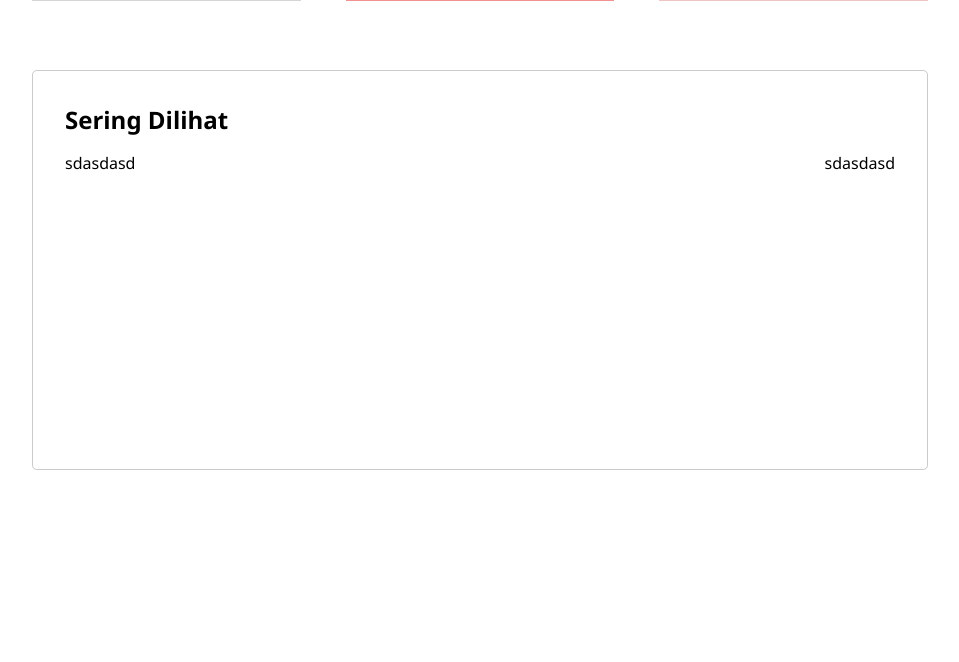
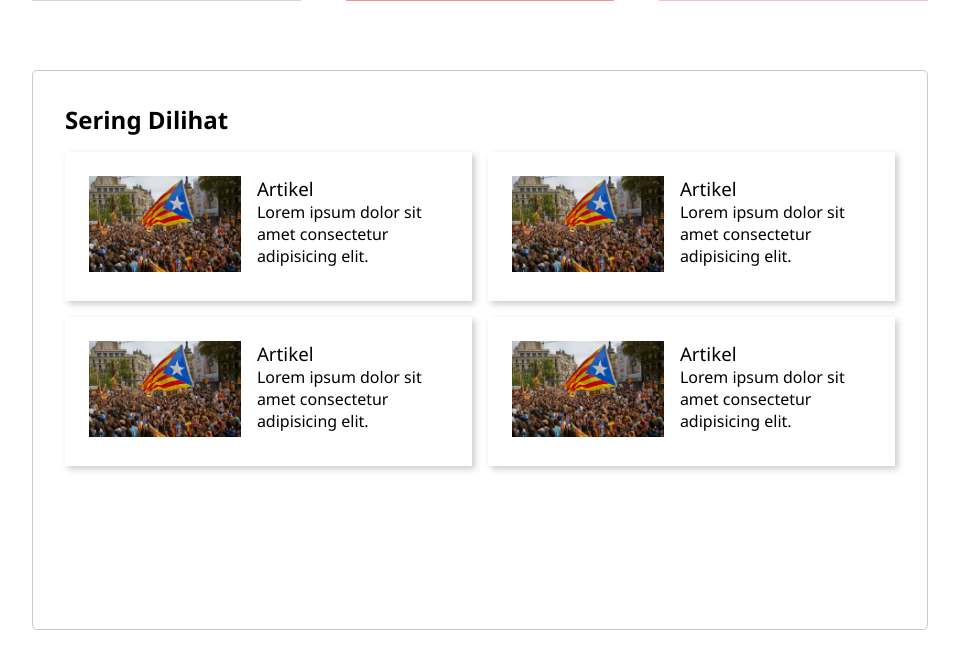
Before and after one commit to guntekhunter/kampusku, a PHP site: page /halaman/artikel.html in a window 1280 px wide. Shown: the part 762-1424 px from the top of the page, without its empty margins (160-1119 px from the left). Before the commit the page ends 1232 px from the top, so only its background shows below. Run offline with PHP 8.4, Linux system fonts and the light colour scheme.

Commit message:
selesai halaman artikel

```diff
--- a/css/artikel.css
+++ b/css/artikel.css
@@ -5,7 +5,7 @@
     display: flex;
     justify-content: space-around;
 }
-section.satu{
+.artikel section.satu{
     background: #242734;
     height: 40vh;
     width: 100%;
@@ -29,15 +29,13 @@ section.satu{
     justify-content: space-around;
     display: block;
 }
-section.dua{
+/* section dua */
+.artikel section.dua{
     justify-content: space-around;
     display: flex;
     height:60vh;
     width: 100%;
     margin: 1rem 0rem;
-}
-.judul{
-
 }
 .card-artikel{
     display: flex;
@@ -78,20 +76,48 @@ section.dua{
 
 /* section 3 */
 
-section.tiga{
+.artikel section.tiga{
     justify-content: space-around;
+    position: relative;
     display: flex;
-    height:50vh;
+    height:70vh;
     width: 100%;
     margin: 1rem 0rem;
 }
 .tiga div.container{
+    position: absolute;
     padding: 2rem 2rem;
     border: 1px solid rgba(0, 0, 0, 0.205);
     border-radius: .3rem;
 }
 .cardnya{
+    gap: 1rem;
+    flex-direction: row;
     display: flex;
     width: 100%;
+    height: 10%;
     justify-content: space-between;
 }
+.card-containernya:hover{
+    transform: scale(1.02);
+    transition-duration: .2s;
+}
+.card-containernya{
+    display: flex;
+    column-gap: 1rem;
+    padding: 1.5rem;
+    width: auto;
+    justify-content: space-between;
+    box-shadow: .2rem .2rem .4rem rgba(0, 0, 0, 0.205);
+}
+.card-containernya img{
+    width: 100%;
+    height: auto;
+}
+.container-cardnya{
+    position: relative;
+}
+.artikel section .tiga{
+    background: red;
+    width: 100%;
+}
--- a/css/style.css
+++ b/css/style.css
@@ -4,9 +4,6 @@
     box-sizing: border-box;
     font-family: "poppins", "segoe ui";
 
-}
-body{
-    overflow: scroll;
 }
 h1.h1{
     font-size: 3em;
--- a/halaman/artikel.html
+++ b/halaman/artikel.html
@@ -64,15 +64,55 @@
         <div class="container header">
             <h1>Sering Dilihat</h1>
             <div class="gap"> </div>
-            <div class="cardnya">
-                <div class="card-container-satu">
-                    sdasdasd
+            <div class="container-cardnya">
+                <div class="cardnya">
+                    <div class="card-container-satu card-containernya">
+                        <div class="image-container">
+                            <img src="../image/artikel page/Image 9.png" alt="">
+                        </div>
+                        <div class="text-container">
+                            <h3>Artikel</h3>
+                            <h4>Lorem ipsum dolor sit amet consectetur adipisicing elit. </h4>
+                        </div>
+
+                    </div>
+                    <div class="card-container-dua card-containernya">
+                        <div class="image-container">
+                            <img src="../image/artikel page/Image 9.png" alt="">
+                        </div>
+                        <div class="text-container">
+                            <h3>Artikel</h3>
+                            <h4>Lorem ipsum dolor sit amet consectetur adipisicing elit.</h4>
+                        </div>
+                    </div>
                 </div>
-                <div class="card-container-dua">
-                    sdasdasd
+                <div class="gap"></div>
+                <div class="cardnya">
+                    <div class="card-container-satu card-containernya">
+                        <div class="image-container">
+                            <img src="../image/artikel page/Image 9.png" alt="">
+                        </div>
+                        <div class="text-container">
+                            <h3>Artikel</h3>
+                            <h4>Lorem ipsum dolor sit amet consectetur adipisicing elit. </h4>
+                        </div>
+
+                    </div>
+                    <div class="card-container-dua card-containernya">
+                        <div class="image-container">
+                            <img src="../image/artikel page/Image 9.png" alt="">
+                        </div>
+                        <div class="text-container">
+                            <h3>Artikel</h3>
+                            <h4>Lorem ipsum dolor sit amet consectetur adipisicing elit.</h4>
+                        </div>
+                    </div>
                 </div>
             </div>
         </div>
+    </section>
+    <div class="gap"></div>
+    <section class="empat">
     </section>
 
 </body>
```
Also changed, not shown: image/artikel page/Image 9.png (added).
